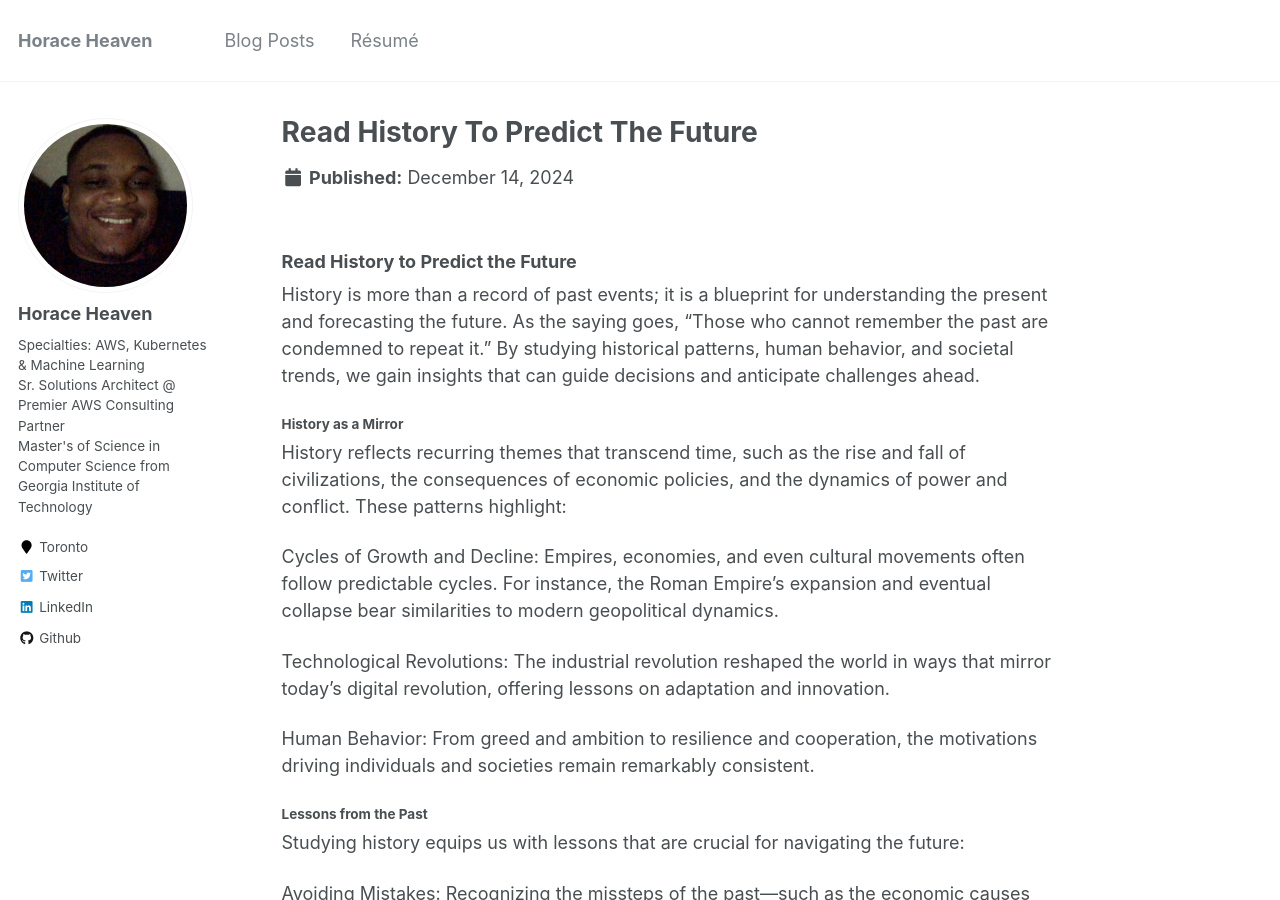
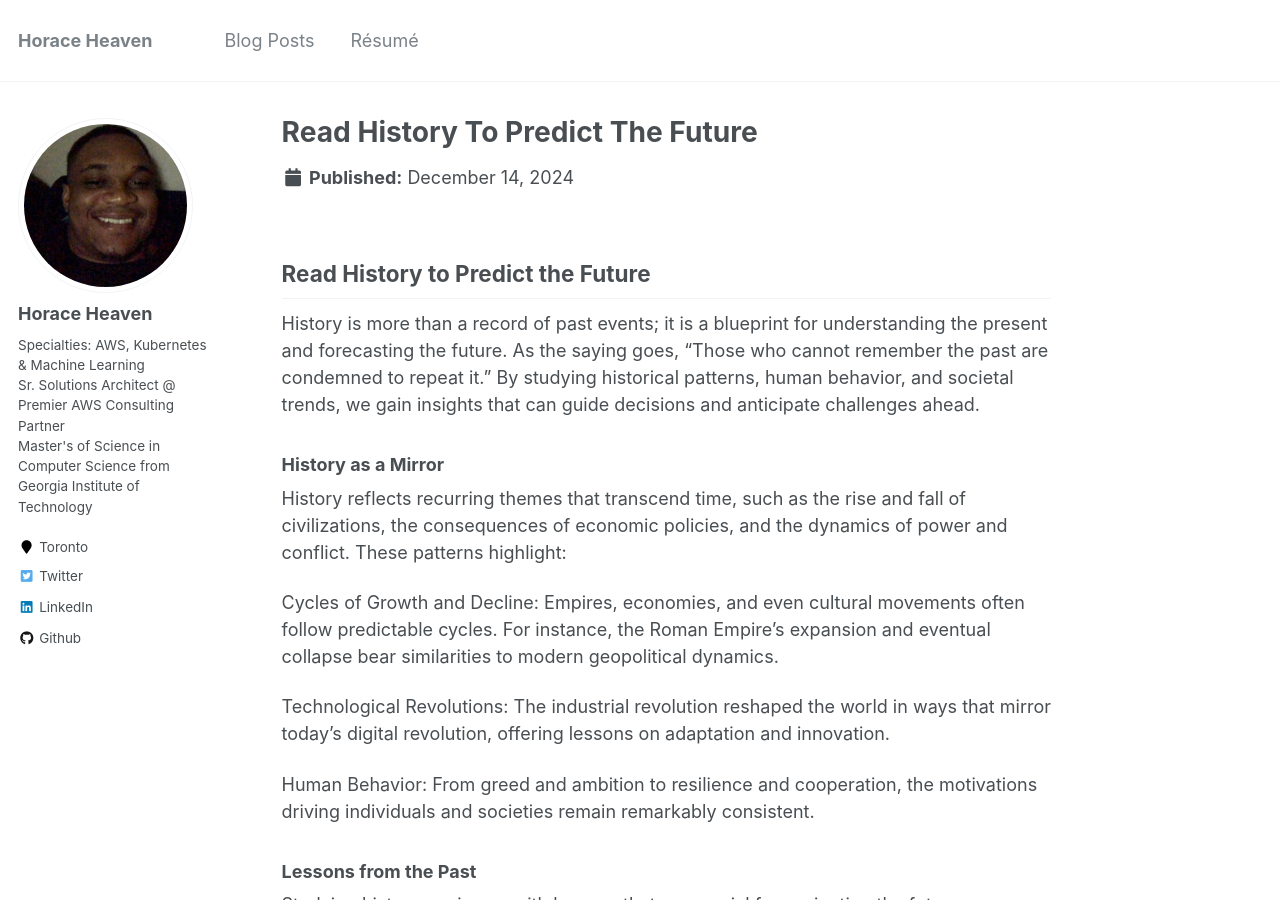
Before and after one commit to horaceheaven/horaceheaven.github.io, a Jekyll site: the page built from _publications/read-history-to-predict-the-future.md, in a window 1280 px wide and 900 px high. Built offline with Jekyll 4.4.1, drawn with Linux system fonts in a browser that asks for light colours.

Commit message:
add/update post

```diff
--- a/_publications/read-history-to-predict-the-future.md
+++ b/_publications/read-history-to-predict-the-future.md
@@ -7,11 +7,11 @@ permalink: /publications/read-history-to-predict-the-future
 ---
 
 
-### Read History to Predict the Future
+## Read History to Predict the Future
 
 History is more than a record of past events; it is a blueprint for understanding the present and forecasting the future. As the saying goes, “Those who cannot remember the past are condemned to repeat it.” By studying historical patterns, human behavior, and societal trends, we gain insights that can guide decisions and anticipate challenges ahead.
 
-#### History as a Mirror
+### History as a Mirror
 
 History reflects recurring themes that transcend time, such as the rise and fall of civilizations, the consequences of economic policies, and the dynamics of power and conflict. These patterns highlight:
 
@@ -21,7 +21,7 @@ Technological Revolutions: The industrial revolution reshaped the world in ways
 
 Human Behavior: From greed and ambition to resilience and cooperation, the motivations driving individuals and societies remain remarkably consistent.
 
-#### Lessons from the Past
+### Lessons from the Past
 
 Studying history equips us with lessons that are crucial for navigating the future:
 
@@ -31,7 +31,7 @@ Embracing Innovation: Historical periods of progress often stemmed from bold ide
 
 Anticipating Change: History provides a lens for predicting societal and technological trends, enabling individuals and organizations to stay ahead.
 
-#### Applying History to Modern Challenges
+### Applying History to Modern Challenges
 
 Here are ways to use history as a tool for foresight:
 
@@ -43,7 +43,7 @@ Engage in Long-Term Thinking: Historical awareness fosters a broader perspective
 
 Educate Future Generations: Teaching history ensures that future generations inherit not only knowledge but also the wisdom to navigate uncertainty.
 
-#### The Path Forward
+### The Path Forward
 
 History’s value lies not in its ability to predict the future with certainty but in its power to illuminate possibilities. By understanding the past, we empower ourselves to shape a future that builds on its successes while avoiding its pitfalls. The patterns of history serve as a guide—a compass pointing toward a more informed and intentional tomorrow.
 
```
